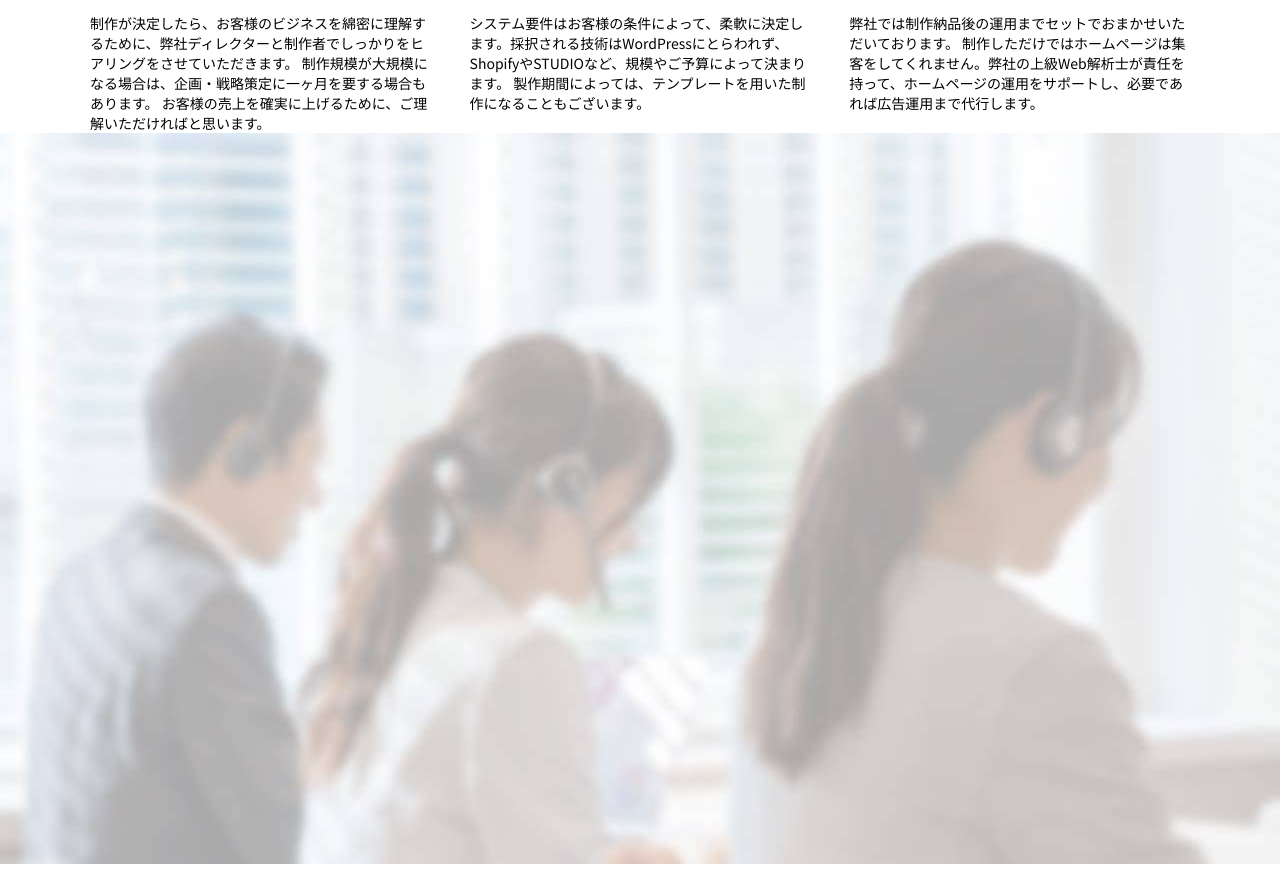
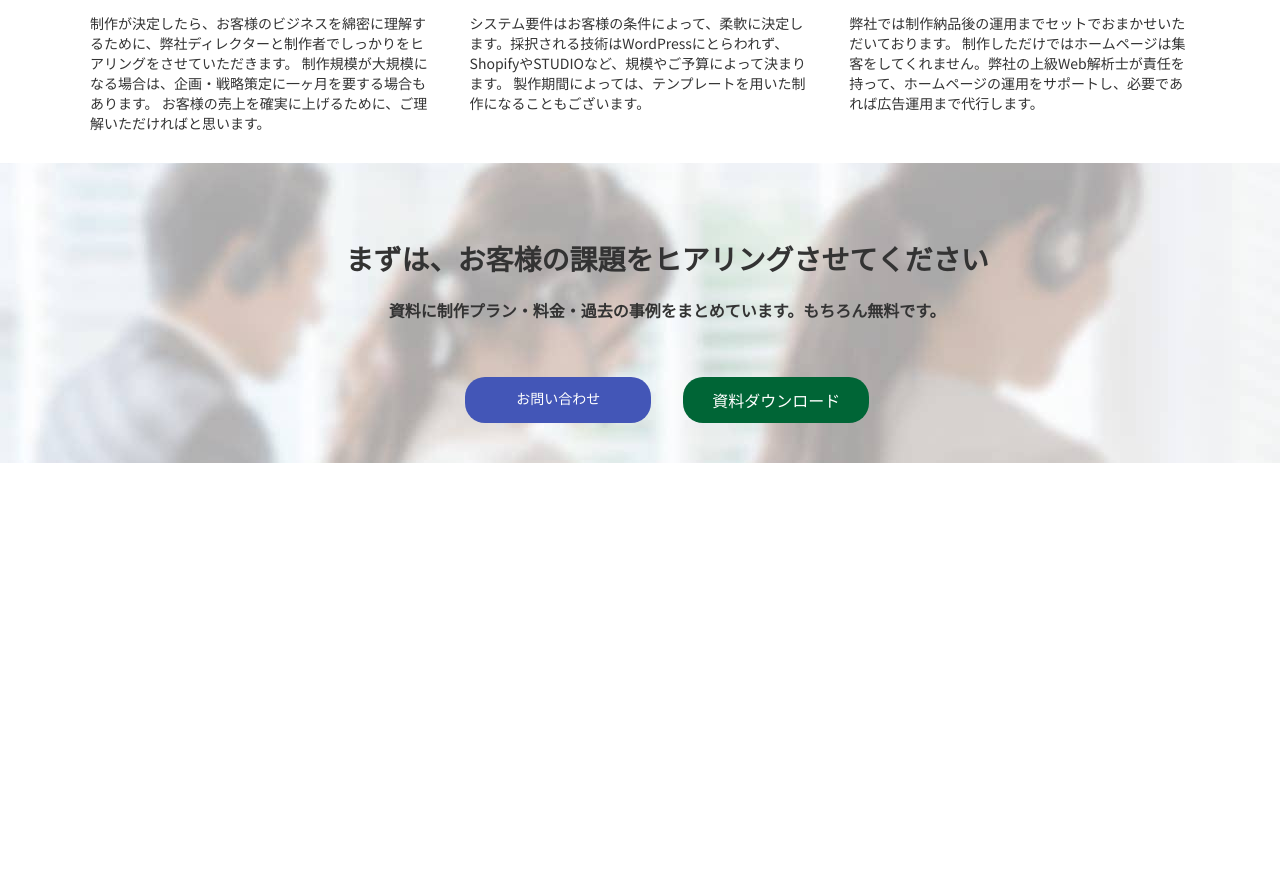
Before and after one commit to juri-max/shokyu2, a plain HTML site: page index.html in a window 1280 px wide. Shown: the part 1420-2289 px from the top of the page. After the commit the page ends 1883 px from the top, so only its background shows below. Drawn offline with Linux system fonts and the light colour scheme; some packages are replaced by stand-ins of ours.

Commit message:
inquiryの作成

```diff
--- a/index.html
+++ b/index.html
@@ -73,13 +73,15 @@
         </div>
 
         <div id="inquiry">
-            <img src="image/f1174d09aa1d32cd494cc65fae81954d0a6271f4.jpg">
+            <div class="inquiry-img">
+                <img src="image/f1174d09aa1d32cd494cc65fae81954d0a6271f4.jpg">
+            </div>
             <div class="inquiry-text">
-                <h2></h2>
-                <p></p>
+                <h1>まずは、お客様の課題をヒアリングさせてください</h1>
+                <p>資料に制作プラン・料金・過去の事例をまとめています。もちろん無料です。</p>
                 <div class="inquiry-btn">
-                    <a class="blue-btn"></a>
-                    <a class="green-btn"></a>
+                    <a class="blue-btn">お問い合わせ</a>
+                    <a class="green-btn">資料ダウンロード</a>
                 </div>
             </div>
         </div>
--- a/style.css
+++ b/style.css
@@ -5,7 +5,7 @@ html {
 }
 
 body {
-    color: black;
+    color: #333333;
     font-family: "Noto Sans JP", serif;
 }
 
@@ -101,6 +101,11 @@ a {
     border-radius: 20px;
 }
 
+
+#appeal {
+    margin-bottom: 30px;
+}
+
 #appeal h1 {
     font-size: 28px;
     text-align: center;
@@ -132,3 +137,62 @@ a {
 #appeal .appeal-list p {
     font-size: 14px;
 }
+
+#inquiry {
+    position: relative;
+}
+
+#inquiry .inquiry-img{
+    max-width: 1280px;
+    width: 100%;
+    height: 300px;
+    margin: 0 auto;
+    overflow: hidden;
+}
+
+#inquiry .inquiry-img img {
+    width: 100%;
+    height: 100%;
+    object-fit: cover;
+}
+
+#inquiry .inquiry-text {
+    text-align: center;
+    position: absolute;
+    top: 25%;
+    left: 27%;
+}
+
+#inquiry .inquiry-text h1 {
+    font-size: 28px;
+    margin-bottom: 20px;
+}
+
+#inquiry .inquiry-text p {
+    font-weight: 700;
+    margin-bottom: 55px;
+}
+
+#inquiry .inquiry-btn {
+    display: flex;
+    justify-content: center;
+}
+
+#inquiry .inquiry-btn .blue-btn {
+    display: block;
+    color: #FFFFFF;
+    width: 186px;
+    background: #4356B7;
+    padding: 11px 44px;
+    border-radius: 20px;
+    margin-right: 32px;
+}
+
+#inquiry .inquiry-btn .green-btn {
+    font-size: 16px;
+    display: block;
+    background: #006536;
+    color: #FFFFFF;
+    padding: 11px 29px;
+    border-radius: 20px;
+}
```
